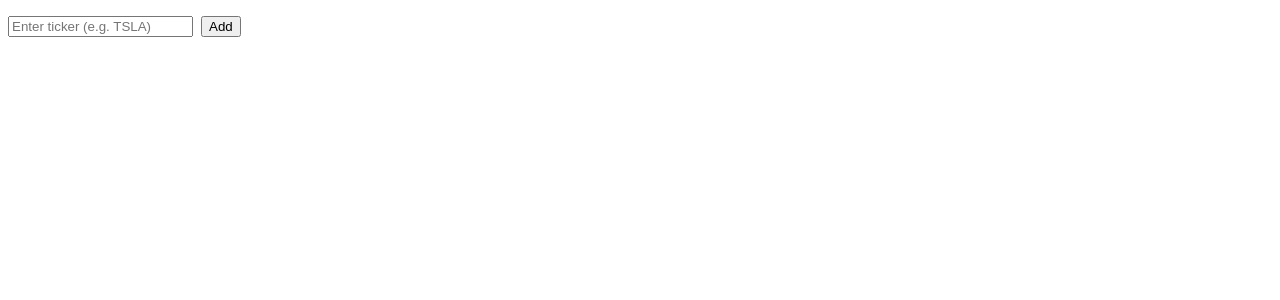
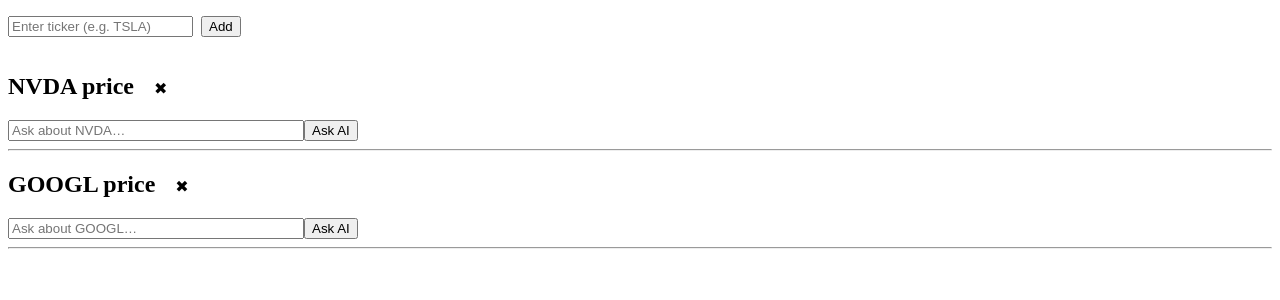
Before and after one commit to hi-wesley/ai-stock-dashboard, an Angular app in the folder frontend/: page / in a window 1280 px wide. Shown: the top 300 px of the page. Built offline with nearby package versions, Linux system fonts and the light colour scheme; no server answers; what @swimlane/ngx-charts would draw is missing.

Commit message:
chatgpt was repeating the response in every row because there was a single formcontrol for all symbols, now it keeps a seperate formcontrol per symbol

```diff
--- a/frontend/src/app/dashboard/dashboard.component.html
+++ b/frontend/src/app/dashboard/dashboard.component.html
@@ -1,10 +1,10 @@
-<!-- Search box -->
+<!-- search bar -->
 <div class="search">
     <input placeholder="Enter ticker (e.g. TSLA)" [formControl]="search" />
     <button (click)="addSymbol()">Add</button>
 </div>
 
-<!-- Scrollable list of charts -->
+<!-- scrollable list of charts -->
 <cdk-virtual-scroll-viewport itemSize="500" class="viewport" style="height: calc(100vh - 80px); display: block;">
 
     <div *cdkVirtualFor="let sym of symbols">
@@ -24,10 +24,14 @@
             </p>
         </ng-template>
 
+        <!-- per-symbol chat -->
         <div class="chat">
-            <input placeholder="Ask about {{ sym }}…" [formControl]="question" />
+            <input placeholder="Ask about {{ sym }}…" [formControl]="questionMap.get(sym)" />
             <button (click)="ask(sym)">Ask AI</button>
-            <p class="answer" *ngIf="answer$ | async as ans">{{ ans }}</p>
+
+            <p class="answer" *ngIf="(answerMap.get(sym) | async) as ans">
+                {{ ans }}
+            </p>
         </div>
 
         <hr />
--- a/frontend/src/app/dashboard/dashboard.component.scss
+++ b/frontend/src/app/dashboard/dashboard.component.scss
@@ -11,3 +11,16 @@
     cursor: pointer;
     font-size: 1rem;
 }
+
+.chat {
+    margin-top: 1rem;
+
+    input {
+        width: 18rem;
+    }
+
+    .answer {
+        margin-top: 0.25rem;
+        color: royalblue;
+    }
+}
--- a/frontend/src/app/dashboard/dashboard.component.ts
+++ b/frontend/src/app/dashboard/dashboard.component.ts
@@ -13,67 +13,72 @@
   changeDetection: ChangeDetectionStrategy.OnPush
 })
 export class DashboardComponent implements OnInit {
-  /** User-selected tickers */
-  symbols: string[] = [];
+  /* ----------------------- config ----------------------- */
+  readonly RANGE    = '1mo';
+  readonly INTERVAL = '1d';
 
-  /** Fixed range / interval (adjust if desired) */
-  private readonly RANGE = '1mo';
-  private readonly INTERVAL = '1d';
+  /* ----------------------- state ------------------------ */
+  symbols: string[] = [];                                    // dynamic list
+  priceSeries = new Map<string, Observable<PricePoint[]>>(); // chart data
+  questionMap = new Map<string, FormControl>();              // one input per row
+  answerMap   = new Map<string, Observable<string>>();       // one answer stream
 
-  /** Map<ticker, Observable<PricePoint[]>> */
-  priceSeries = new Map<string, Observable<PricePoint[]>>();
+  /* search bar */
+  search = new FormControl('');
 
-  /* ---------------- form controls ---------------- */
-  search   = new FormControl('');
-  question = new FormControl('');
-  answer$?: Observable<string>;
-
-  constructor(private stocks: StockService, private chat: ChatService) {}
+  constructor(
+    private stocks: StockService,
+    private chat: ChatService
+  ) {}
 
   ngOnInit(): void {
-    /* Optionally preload a few tickers */
-    ['NVDA', 'GOOGL', 'SCHG'].forEach(t => this.fetchSeries(t));
+    /* preload a few tickers */
+    ['NVDA', 'GOOGL', 'SCHG'].forEach(t => this.addSymbol(t));
   }
 
-  /* ---------- add / remove tickers ---------- */
-  addSymbol(): void {
-    const sym = this.search.value?.trim().toUpperCase();
+  /* ---------------- add / remove symbols ---------------- */
+  addSymbol(ticker?: string): void {
+    const sym = (ticker ?? this.search.value)?.trim().toUpperCase();
     if (!sym || this.symbols.includes(sym)) return;
 
-    this.symbols = [...this.symbols, sym];  // new reference for OnPush
-    this.fetchSeries(sym);
+    /* update list & create per-row controls */
+    this.symbols = [...this.symbols, sym];       // new reference → OnPush refresh
+    this.questionMap.set(sym, new FormControl(''));
+
+    /* fetch history (slice -100 to keep payload small) */
+    const obs = this.stocks
+      .getHistory(sym, this.RANGE, this.INTERVAL)
+      .pipe(map(arr => arr.slice(-100)));
+
+    this.priceSeries.set(sym, obs);
     this.search.reset();
   }
 
   removeSymbol(sym: string): void {
-    this.symbols = this.symbols.filter(s => s !== sym);
+    this.symbols      = this.symbols.filter(s => s !== sym);
     this.priceSeries.delete(sym);
+    this.questionMap .delete(sym);
+    this.answerMap   .delete(sym);
   }
 
-  /* ---------- data fetch ---------- */
-  private fetchSeries(sym: string): void {
-    const obs = this.stocks
-      .getHistory(sym, this.RANGE, this.INTERVAL)
-      .pipe(map(list => list.slice(-100)));   // send ≤100 pts to AI
+  /* -------------------------- chat -------------------------- */
+  ask(sym: string): void {
+    const control = this.questionMap.get(sym);
+    if (!control) return;
 
-    this.priceSeries.set(sym, obs);
-  }
-
-  /* ---------- chat ---------- */
-  ask(sym: string): void {
-    const q = this.question.value?.trim();
+    const q = control.value?.trim();
     if (!q) return;
 
     const series$ = this.priceSeries.get(sym) ?? of([]);
-    this.answer$ = series$.pipe(
+
+    const ans$ = series$.pipe(
       switchMap(series =>
-        this.chat.ask(q, {
-          symbol: sym,
-          range: this.RANGE,
-          series
-        })
+        this.chat.ask(q, { symbol: sym, range: this.RANGE, series })
       ),
       map(r => r.answer)
     );
+
+    this.answerMap.set(sym, ans$);
+    control.reset();                    // clear the input after sending
   }
 }
```
